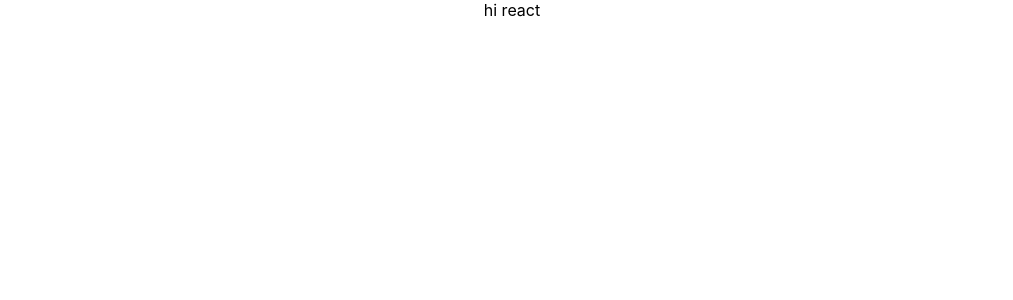
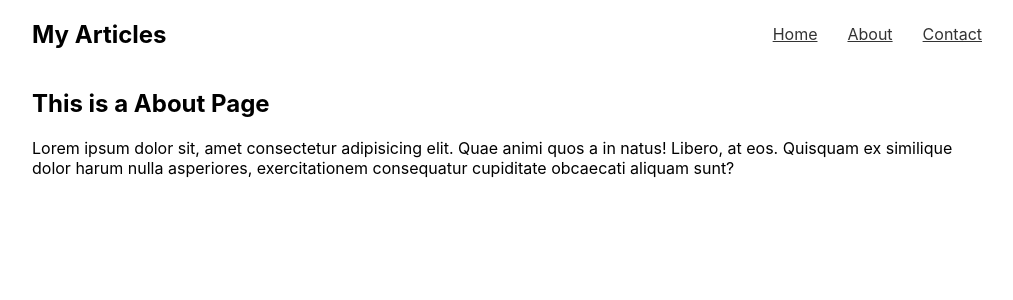
Before and after one commit to naimatullahRezaee/multipage-react, a React (Create React App) app: page /about in a window 1280 px wide. Shown: the top 300 px of the page, without its empty margins (128-1141 px from the left). Built offline with nearby package versions, Linux system fonts and the light colour scheme.

Commit message:
route add in main page

```diff
--- a/package.json
+++ b/package.json
@@ -8,6 +8,7 @@
     "@testing-library/user-event": "^13.5.0",
     "react": "^18.2.0",
     "react-dom": "^18.2.0",
+    "react-router-dom": "^6.11.2",
     "react-scripts": "5.0.1",
     "web-vitals": "^2.1.4"
   },
--- a/public/index.html
+++ b/public/index.html
@@ -2,42 +2,10 @@
 <html lang="en">
   <head>
     <meta charset="utf-8" />
-    <link rel="icon" href="%PUBLIC_URL%/favicon.ico" />
-    <meta name="viewport" content="width=device-width, initial-scale=1" />
-    <meta name="theme-color" content="#000000" />
-    <meta
-      name="description"
-      content="Web site created using create-react-app"
-    />
-    <link rel="apple-touch-icon" href="%PUBLIC_URL%/logo192.png" />
-    <!--
-      manifest.json provides metadata used when your web app is installed on a
-      user's mobile device or desktop. See https://developers.google.com/web/fundamentals/web-app-manifest/
-    -->
-    <link rel="manifest" href="%PUBLIC_URL%/manifest.json" />
-    <!--
-      Notice the use of %PUBLIC_URL% in the tags above.
-      It will be replaced with the URL of the `public` folder during the build.
-      Only files inside the `public` folder can be referenced from the HTML.
-
-      Unlike "/favicon.ico" or "favicon.ico", "%PUBLIC_URL%/favicon.ico" will
-      work correctly both with client-side routing and a non-root public URL.
-      Learn how to configure a non-root public URL by running `npm run build`.
-    -->
     <title>React App</title>
   </head>
   <body>
     <noscript>You need to enable JavaScript to run this app.</noscript>
     <div id="root"></div>
-    <!--
-      This HTML file is a template.
-      If you open it directly in the browser, you will see an empty page.
-
-      You can add webfonts, meta tags, or analytics to this file.
-      The build step will place the bundled scripts into the <body> tag.
-
-      To begin the development, run `npm start` or `yarn start`.
-      To create a production bundle, use `npm run build` or `yarn build`.
-    -->
   </body>
 </html>
--- a/src/App.css
+++ b/src/App.css
@@ -1,38 +1,20 @@
 .App {
-  text-align: center;
+  max-width: 960px;
+  margin: 0 auto;
 }
 
-.App-logo {
-  height: 40vmin;
-  pointer-events: none;
+nav {
+  display: flex;
+  margin: 0 auto;
+  gap: 10px;
+  align-items: center;
 }
 
-@media (prefers-reduced-motion: no-preference) {
-  .App-logo {
-    animation: App-logo-spin infinite 20s linear;
-  }
+nav h1 {
+  margin-right: auto;
 }
 
-.App-header {
-  background-color: #282c34;
-  min-height: 100vh;
-  display: flex;
-  flex-direction: column;
-  align-items: center;
-  justify-content: center;
-  font-size: calc(10px + 2vmin);
-  color: white;
+nav a {
+  color: #333;
+  padding: 4px 10px;
 }
-
-.App-link {
-  color: #61dafb;
-}
-
-@keyframes App-logo-spin {
-  from {
-    transform: rotate(0deg);
-  }
-  to {
-    transform: rotate(360deg);
-  }
-}
--- a/src/App.js
+++ b/src/App.js
@@ -1,7 +1,28 @@
+import { BrowserRouter, Routes, Route } from "react-router-dom";
+
 import "./App.css";
+import Home from "./pages/Home";
+import About from "./pages/About";
+import Contact from "./pages/Contact";
 
 function App() {
-  return <div className="App">hi react</div>;
+  return (
+    <div className="App">
+      <BrowserRouter>
+        <nav>
+          <h1>My Articles</h1>
+          <a href="/">Home</a>
+          <a href="/About">About</a>
+          <a href="/Contact">Contact</a>
+        </nav>
+        <Routes>
+          <Route path="/" element={<Home />} />
+          <Route path="/about" element={<About />} />
+          <Route path="/contact" element={<Contact />} />
+        </Routes>
+      </BrowserRouter>
+    </div>
+  );
 }
 
 export default App;
--- /dev/null
+++ b/src/pages/About.js
@@ -0,0 +1,15 @@
+import React from "react";
+
+export default function About() {
+  return (
+    <div>
+      <h2>This is a About Page</h2>
+      <p>
+        Lorem ipsum dolor sit, amet consectetur adipisicing elit. Quae animi
+        quos a in natus! Libero, at eos. Quisquam ex similique dolor harum nulla
+        asperiores, exercitationem consequatur cupiditate obcaecati aliquam
+        sunt?
+      </p>
+    </div>
+  );
+}
--- /dev/null
+++ b/src/pages/Contact.js
@@ -0,0 +1,10 @@
+import React from "react";
+
+export default function Contact() {
+  return (
+    <div>
+      <h2>This is a Contact Page</h2>
+      <p>Lorem ipsum dolor sit amet consectetur adipisicing elit. Ipsa error perferendis suscipit officiis repellendus animi doloremque voluptates libero at deleniti? Modi necessitatibus soluta recusandae molestiae excepturi quibusdam odit nihil. Officiis!</p>
+    </div>
+  );
+}
--- /dev/null
+++ b/src/pages/Home.js
@@ -0,0 +1,14 @@
+import React from "react";
+
+export default function Home() {
+  return (
+    <div>
+      <h2>Home</h2>
+      <p>
+        Lorem ipsum dolor sit, amet consectetur adipisicing elit. Eius nesciunt
+        accusantium dignissimos. Qui ex atque a sequi modi ipsum, ratione
+        consequatur voluptates odio cumque eos et nemo, animi voluptate. Nemo?
+      </p>
+    </div>
+  );
+}
```
Also changed, not shown: 1 other file (tests, documents, lock files or other folders).
